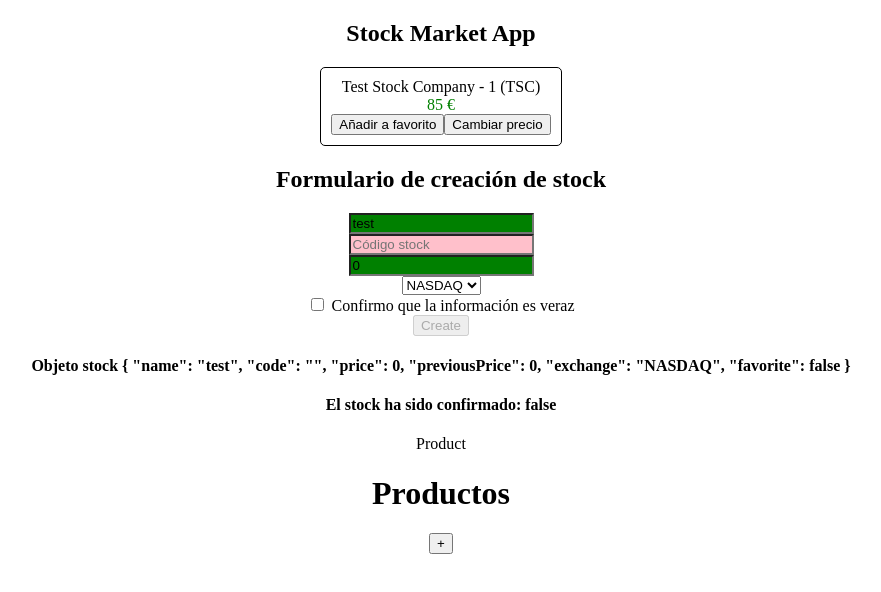
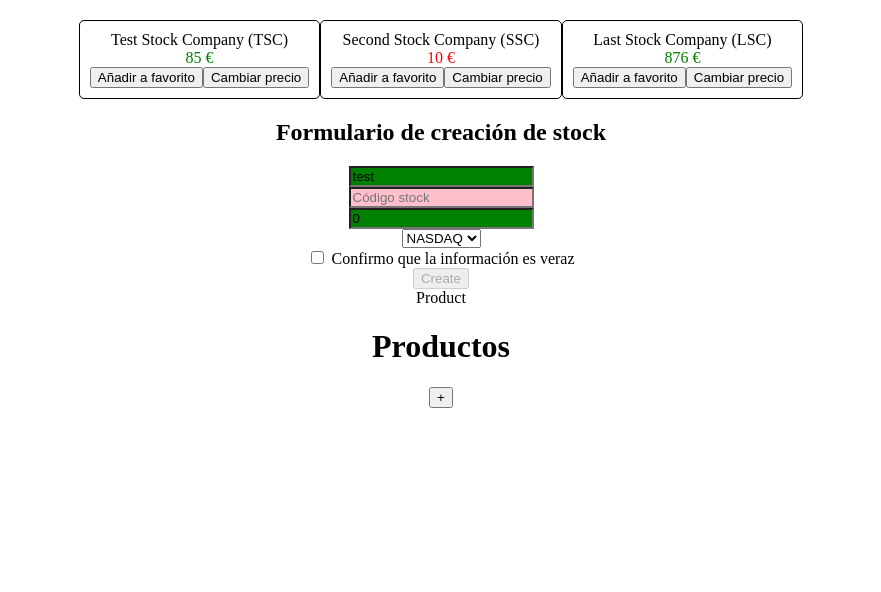
Before and after one commit to acovex/angularFundamentals, an Angular app in the folder curso-angular/: page / in a window 1280 px wide. Shown: the top 592 px of the page, without its empty margins (199-1080 px from the left). Built offline with nearby package versions, Linux system fonts and the light colour scheme.

Commit message:
Services

```diff
--- /dev/null
+++ b/curso-angular/src/app/shared/services/stock/stock.service.ts
@@ -0,0 +1,34 @@
+import { Injectable } from '@angular/core';
+import { Stock } from '../../models/stock.model';
+import { HttpClient } from '@angular/common/http';
+
+@Injectable()
+export class StockService {
+
+  private stocks: Stock[];
+
+  constructor(private http: HttpClient) {
+    this.stocks = [
+      new Stock('Test Stock Company', 'TSC', 85, 80, 'NASDAQ'),
+      new Stock('Second Stock Company', 'SSC', 10, 20, 'NSE'),
+      new Stock('Last Stock Company', 'LSC', 876, 765, 'NYSE')
+    ];
+  }
+
+  public getStocks(): Stock[] {
+    return this.stocks;
+  }
+
+  public createStock(stock: Stock): boolean {
+    if (this.stocks.some(each => each.code === stock.code)) {
+      return false;
+    }
+    this.stocks.push(stock);
+    return true;
+  }
+
+  public toggleFavorite(stock: Stock): void {
+    const foundStock = this.stocks.find(each => each.code === stock.code);
+    foundStock.favorite = !foundStock.favorite;
+  }
+}
--- a/curso-angular/src/app/shared/stocks/create-stock/create-stock.component.html
+++ b/curso-angular/src/app/shared/stocks/create-stock/create-stock.component.html
@@ -1,4 +1,5 @@
 <h2>Formulario de creación de stock</h2>
+<div *ngIf="message">{{message}}</div>
 <div class="form-group">
   <form (ngSubmit)="createStock(stockForm)" #stockForm="ngForm">
     <div class="stock-name">
@@ -43,5 +44,3 @@
     <button type="submit" [disabled]="stockForm.invalid">Create</button>
   </form>
 </div>
-<h4>Objeto stock {{stock | json}}</h4>
-<h4>El stock ha sido confirmado: {{confirmed}}</h4>
--- a/curso-angular/src/app/shared/stocks/create-stock/create-stock.component.ts
+++ b/curso-angular/src/app/shared/stocks/create-stock/create-stock.component.ts
@@ -1,6 +1,8 @@
-import { Component, OnInit } from '@angular/core';
+import { StockService } from './../../services/stock/stock.service';
+import { Component, OnInit, Injector } from '@angular/core';
 import { Stock } from '../../models/stock.model';
 import { Form, NgForm } from '@angular/forms';
+import { HttpClient } from '@angular/common/http';
 
 @Component({
   selector: 'app-create-stock',
@@ -12,8 +14,9 @@ export class CreateStockComponent implements OnInit {
   public stock: Stock;
   public confirmed: boolean;
   public exchanges: string[];
+  public message: string;
 
-  constructor() {
+  constructor(private stockService: StockService) {
     this.confirmed = false;
     this.exchanges = ['NYSE', 'NASDAQ', 'OTHER'];
     this.stock = new Stock('test', '', 0, 0, 'NASDAQ');
@@ -30,11 +33,14 @@ export class CreateStockComponent implements OnInit {
   }
 
   public createStock(stockForm: NgForm) {
-    console.log('Stock form', stockForm);
-    if (stockForm.valid) {
-      console.log('Creando stock ', this.stock);
+    const created = this.stockService.createStock(this.stock);
+    if (created) {
+      this.message = 'Stock creado con éxito con el código: '
+        + this.stock.code;
+      this.stock = new Stock('', '', 0, 0, 'NASDAQ');
     } else {
-      console.error('Stock form esta en estado no valido');
+      this.message = 'Stock con el código: ' + this.stock.code
+        + ' ya existe';
     }
   }
 }
--- a/curso-angular/src/app/shared/stocks/stocks.component.html
+++ b/curso-angular/src/app/shared/stocks/stocks.component.html
@@ -1,6 +1,6 @@
 <section>
   <h1>{{title}}</h1>
-  <app-stock-item [stock]="stock" (toggleFavorite)="onToggleFavorite($event)">
+  <app-stock-item *ngFor="let stock of stocks" [stock]="stock" (toggleFavorite)="onToggleFavorite($event)">
   </app-stock-item>
   <app-create-stock></app-create-stock>
 </section>
--- a/curso-angular/src/app/shared/stocks/stocks.component.ts
+++ b/curso-angular/src/app/shared/stocks/stocks.component.ts
@@ -1,5 +1,6 @@
 import { Component, OnInit, ChangeDetectorRef } from '@angular/core';
 import { Stock } from '../models/stock.model';
+import { StockService } from '../services/stock/stock.service';
 
 @Component({
   selector: 'app-stocks',
@@ -8,21 +9,17 @@ import { Stock } from '../models/stock.model';
 })
 export class StocksComponent implements OnInit {
   public title: string;
-  public stock: Stock;
-  private counter: number;
 
-  constructor(private cdr: ChangeDetectorRef) {
-    this.title = 'Stock Market App';
-    this.counter = 1;
+  public stocks: Stock[];
+  constructor(private stockService: StockService) { }
+
+  ngOnInit() {
+    this.stocks = this.stockService.getStocks();
   }
 
-  ngOnInit(): void {
-    this.stock = new Stock('Test Stock Company - ' + this.counter++,
-      'TSC', 85, 80);
-  }
-
-  onToggleFavorite(stock: Stock) {
-    this.stock.favorite = !this.stock.favorite;
+  public onToggleFavorite(stock: Stock) {
+    console.log('Favorite for stock ', stock, ' was triggered');
+    this.stockService.toggleFavorite(stock);
   }
 
 
```
Also changed, not shown: curso-angular/src/app/shared/shared.module.ts (+6 -3 lines), 1 other file (tests, documents, lock files or other folders).
